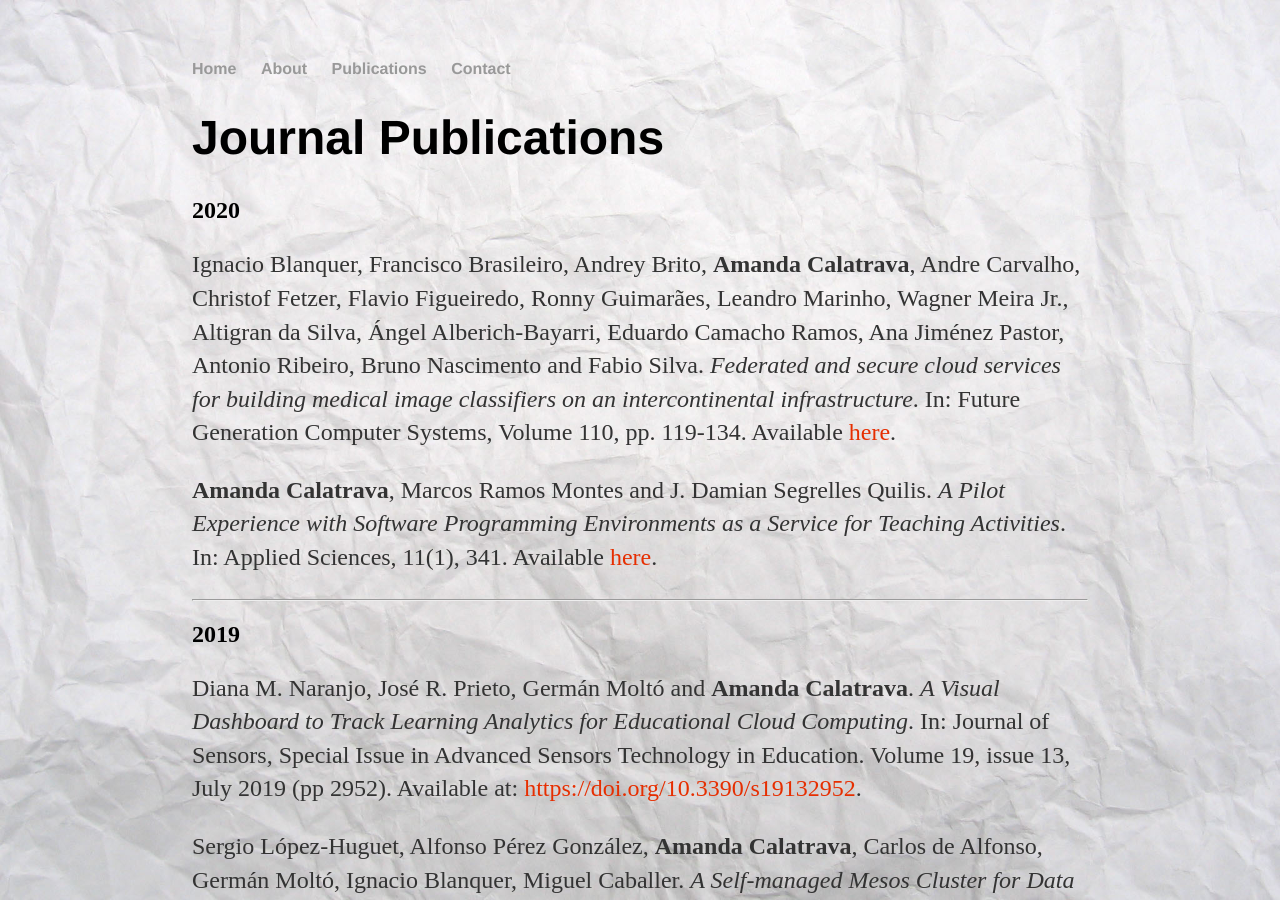
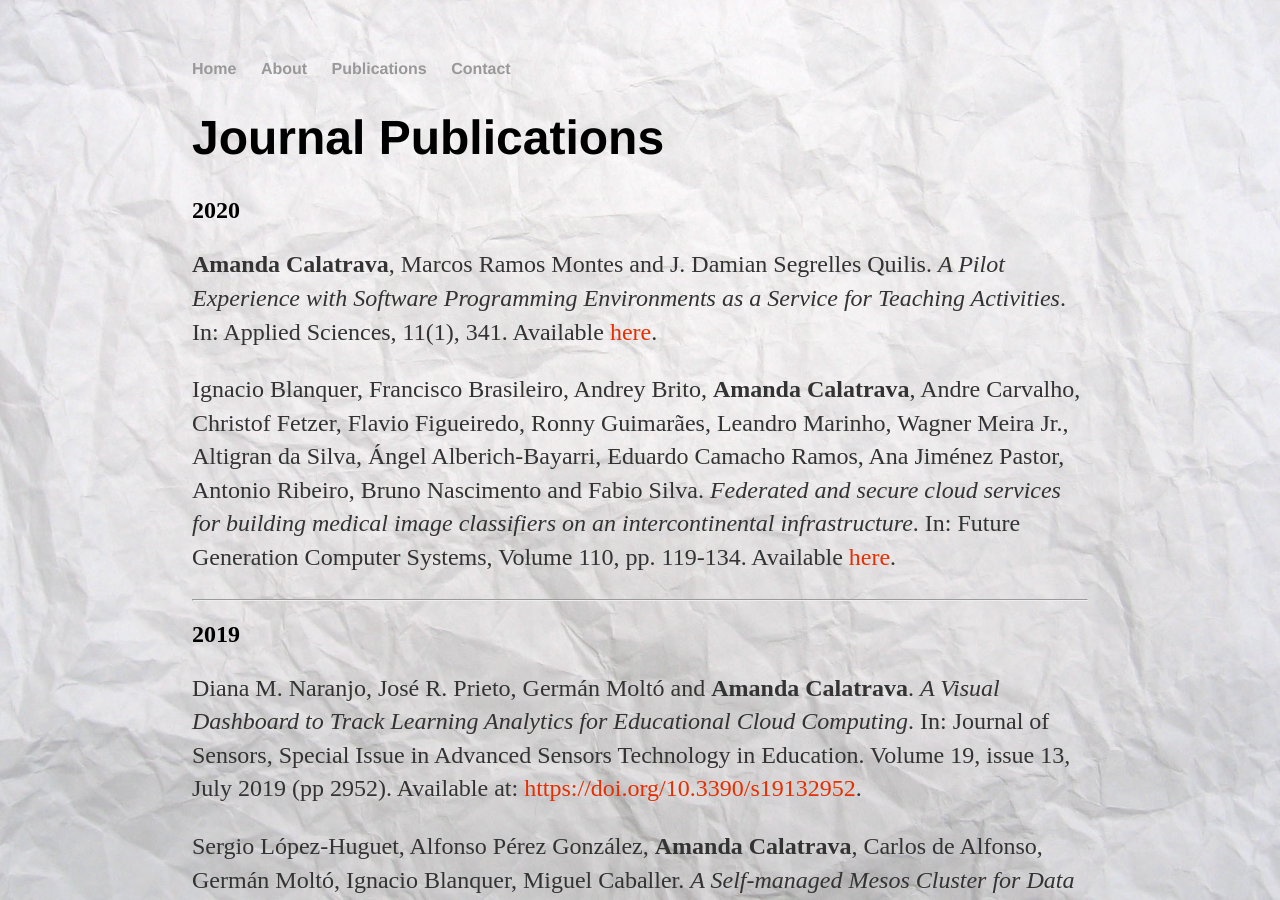
Before and after one commit to amcaar/amcaar.github.io, a Jekyll site: the page built from cv/index.html, in a window 1280 px wide and 900 px high. Built offline with Jekyll 4.4.1, drawn with Linux system fonts in a browser that asks for light colours; some of the changed lines change nothing that is shown.

Commit message:
Update index.html

```diff
--- a/cv/index.html
+++ b/cv/index.html
@@ -8,15 +8,15 @@ title: Publications of Amanda Calatrava
 		<h1>Journal Publications</h1>
 
 		<h2>2020</h2>
+		<p><strong>Amanda Calatrava</strong>, Marcos Ramos Montes and J. Damian Segrelles Quilis.
+			<em>A Pilot Experience with Software Programming Environments as a Service for Teaching Activities</em>.
+			In: Applied Sciences, 11(1), 341. Available
+			<a class="link" href="https://www.mdpi.com/2076-3417/11/1/341">here</a>.</p>
+
 		<p>Ignacio Blanquer, Francisco Brasileiro, Andrey Brito, <strong>Amanda Calatrava</strong>, Andre Carvalho, Christof Fetzer, Flavio Figueiredo, Ronny Guimarães, Leandro Marinho, Wagner Meira Jr., Altigran da Silva, Ángel Alberich-Bayarri, Eduardo Camacho Ramos, Ana Jiménez Pastor, Antonio Ribeiro, Bruno Nascimento and Fabio Silva.
 			<em>Federated and secure cloud services for building medical image classifiers on an intercontinental infrastructure</em>.
 			In: Future Generation Computer Systems, Volume 110, pp. 119-134. Available
 			<a class="link" href="https://doi.org/10.1016/j.future.2020.04.012">here</a>.</p>
-
-		<p><strong>Amanda Calatrava</strong>, Marcos Ramos Montes and J. Damian Segrelles Quilis.
-			<em>A Pilot Experience with Software Programming Environments as a Service for Teaching Activities</em>.
-			In: Applied Sciences, 11(1), 341. Available
-			<a class="link" href="https://www.mdpi.com/2076-3417/11/1/341">here</a>.</p>
 
 		<hr>
 
```
